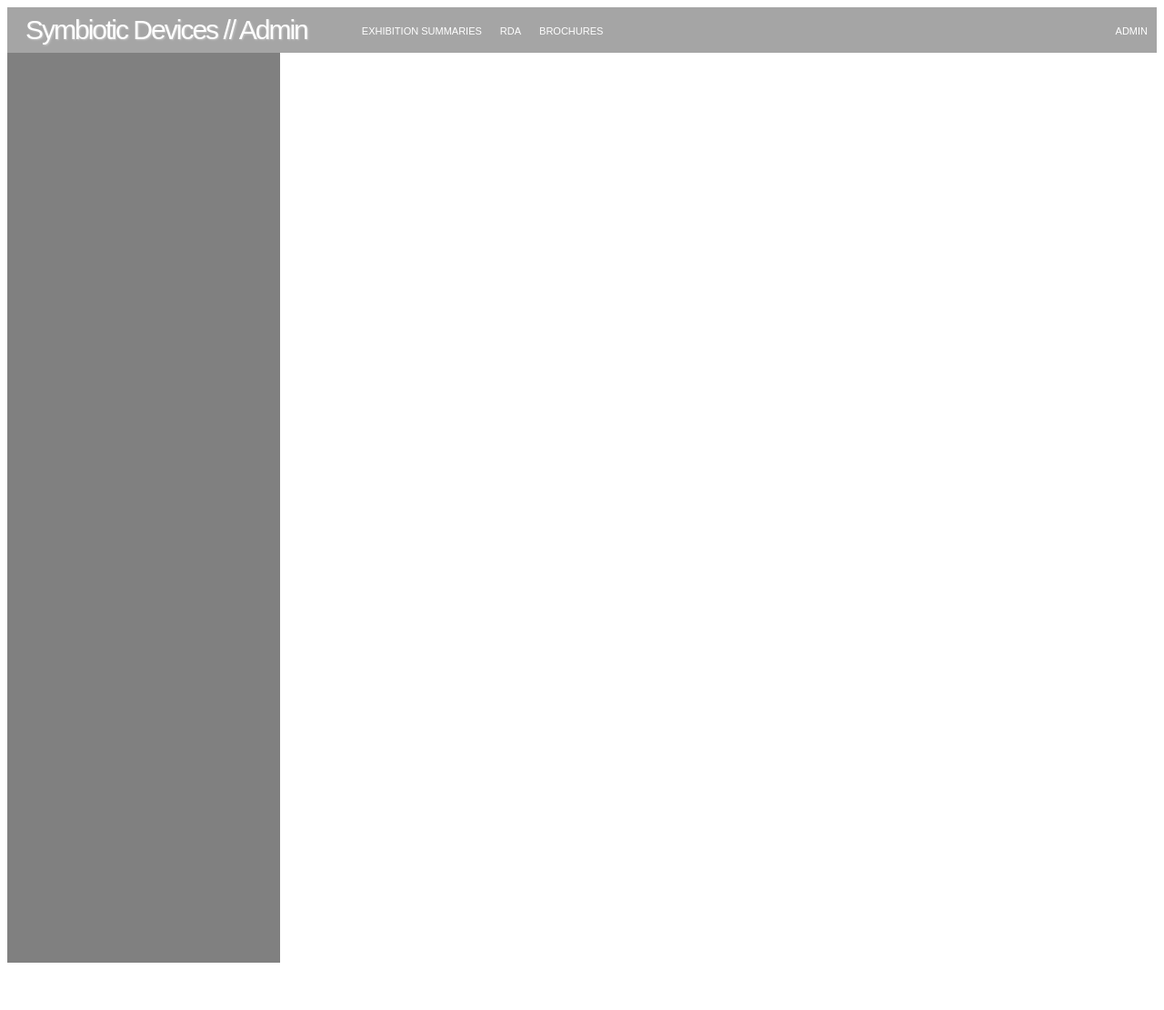
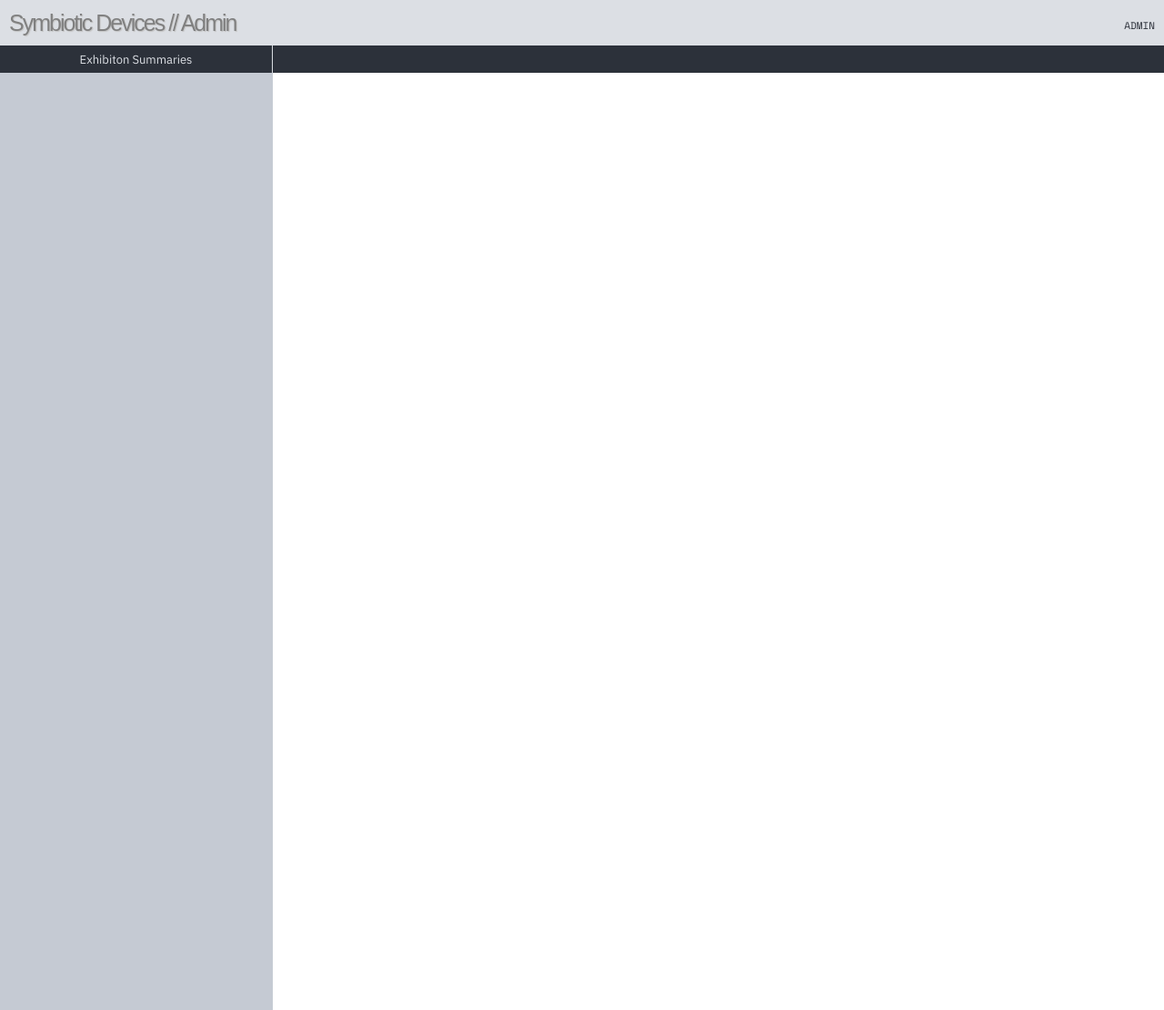
Before and after one commit to dohara21/symbioticdevices, a Django app: page / in a window 1280 px wide. Shown: the whole page at 91% size. Before the commit the page ends 1058 px from the top, so only its background shows below. Run offline with Django 3.2, Linux system fonts and the light colour scheme; data that the repository does not hold is empty.

Commit message:
getting there

```diff
--- /dev/null
+++ b/exhibitionsummary/context_processors.py
@@ -0,0 +1,8 @@
+from .models import Summary
+
+def sidebar(request):
+    sidebar = Summary.objects.all()
+
+    return {
+        'sidebar': sidebar,
+    }
--- a/exhibitionsummary/static/css/style.css
+++ b/exhibitionsummary/static/css/style.css
@@ -1,12 +1,16 @@
+
+
 body {
-	font-family: 'Roboto', sans-serif;
+	margin: 0;
+	font-family: 'Space Mono', monospace;
 }
 
 nav {
 	width: 100%;
 	height: 50px;
-	background-color: #a5a5a5;
+	background-color: #dcdfe4;
 	overflow: hidden;
+	margin-bottom:;
 }
 
 a {
@@ -17,9 +21,9 @@ nav a {
 	display: block;
 	text-align: bottom;
 	float: left;
-	font-family: sans-serif;
+	font-family: 'Space Mono', monospace;
 	font-size: 11px;
-	color: white;
+	color: #2c313a;
 	padding-top: 20px;
 	padding-right: 10px;
 	padding-bottom: 20px;
@@ -28,19 +32,19 @@ nav a {
 }
 
 nav a:hover {
-	background-color: #D7E153;
+	color: gray;
 }
 
 #logo {
 
 	font-family: 'Ruda', sans-serif;
-	font-size: 30px;
+	font-size: 25px;
 	letter-spacing: -2px;
-	text-shadow: 1px 1px 2px #c4c4c4;
+	text-shadow: 1px 1px 1px #c4c4c4;
 
-	padding-left: 20px;
+	padding-left: 10px;
 	padding-right: 40px;
-	padding-top: 20px;
+	padding-top: 23px;
 	margin-right: 10px;
 	margin-top: -12px;
 
@@ -53,31 +57,63 @@ nav a:hover {
 .body {
 	display: grid;
 	grid-template-columns: 300px 1fr ;
-	grid-template-rows: 100%;
+	grid-template-rows: 30px 100%;
+	font-family: 'IBM Plex Sans', sans-serif;
+	font-size: 13px;
 }
+
+.strip {
+	grid-column: 1;
+	grid-row: 1;
+	background-color: #2c313a;
+	color: #dcdfe4;
+	border-right: 1px solid #d7dae0;
+	text-align: center;
+	padding-top: 7px;
+
+
+}
+
+.strip1 {
+	grid-column: 2;
+	grid-row: 1;
+	background-color: #2c313a;
+	color: #dcdfe4;
+	text-align: center;
+	padding-top: 7px;
+
+}
+
 
 .side1 {
 	grid-column: 1;
-	background-color: gray;
+	grid-row: 2;
+	background-color: #c5cad3;
 	padding-left: 10px;
 	min-height: 1000px;
+	padding-right: 10px;
 }
 
 .side1 a {
 	display: block;
-	font-family: sans-serif;
+	letter-spacing: 2px;
 	font-size: 15px;
-	color: white;
+	color: #2c313a;
 	text-decoration: none;
 }
 
 .side1 a:hover {
-	color: green;
+	color: #5c6370;
 }
 
 
 .content {
+	grid-row: 2;
 	grid-column: 2;
-	margin-left: 10px;
-	margin-top: 10px;
+	padding-left: 10px;
+	padding-top: 10px;
+	background-color: ;
+	color: #2c313a;
+	font-family: 'IBM Plex Sans';
+	font-size: 14px;
 }
--- a/exhibitionsummary/templates/exhibitionsummary/base.html
+++ b/exhibitionsummary/templates/exhibitionsummary/base.html
@@ -3,24 +3,35 @@
 <title>Admin // Symbiotic Devices</title>
 <head>
 	<link rel="stylesheet" href="{% static 'css/style.css' %}">
+	<link href="https://fonts.googleapis.com/css?family=Space+Mono" rel="stylesheet">
+	<link href="https://fonts.googleapis.com/css?family=IBM+Plex+Sans" rel="stylesheet">
 </head>
 <body>
 <nav>
-<a id="logo" href="{% url 'summary_list' %}">Symbiotic Devices // Admin</a>
-<a href="#">EXHIBITION SUMMARIES</a>
+<a id="logo" href="/">Symbiotic Devices // Admin</a>
+<!-- <a href="#">EXHIBITION SUMMARIES</a>
 <a href="#">RDA</a>
-<a href="#">BROCHURES</a>
+<a href="#">BROCHURES</a> !-->
 <a href="{% url 'admin:index' %}" id="admin">ADMIN</a>
 </nav>
 <div class="body">
-	<div class="side1">
-	{% block content %}
+	{% block details %}
+	{% endblock %}
+	<div class="strip">
+		Exhibiton Summaries
+	</div>
+	<div class="strip1">
+	{% block strip %}
 	{% endblock %}
 	</div>
-<div class="content">
-	{% block declan %}
-	{% endblock %}
-</div>
-</div>
+	<div class="side1">
+	{% for sidebar in sidebar %}
+	    <div>
+	        <h3><a href="{% url 'exhibitionsummary:conference_detail' pk=sidebar.id %}">{{ sidebar.conference}}</a></h3>
+	        <p>{{ sidebar.start }} - {{ sidebar.end }}</p>
+	        <p>{{ sidebar.venue }}</p>
+	    </div>
+	{% endfor %}
+	</div>
 </body>
 </html>
--- a/exhibitionsummary/views.py
+++ b/exhibitionsummary/views.py
@@ -1,9 +1,10 @@
-from django.shortcuts import render
+from django.shortcuts import render, render_to_response
 from django.utils import timezone
 from .models import Summary
 from django.shortcuts import render, get_object_or_404
 
 # Create your views here.
+
 def summary_list(request):
     summaries = Summary.objects.order_by('conference')
     return render(request, 'exhibitionsummary/summary_list.html', {'summaries': summaries})
@@ -11,4 +12,8 @@ def summary_list(request):
 def conference_detail(request, pk):
     summaries = Summary.objects.order_by('conference')
     conference = get_object_or_404(Summary, pk=pk)
-    return render(request, 'exhibitionsummary/conference_detail.html', {'conference': conference} , {'summaries': summaries})
+    return render(request, 'exhibitionsummary/conference_detail.html', {'conference': conference}, {'summaries': summaries})
+
+def sidebar(request):
+    sidebar = Summary.objects.order_by('conference')
+    return render(request, 'base.html', {'sidebar': sidebar}, context_instance=RequestContext(request))
--- a/sd/settings.py
+++ b/sd/settings.py
@@ -63,6 +63,7 @@ TEMPLATES = [
                 'django.template.context_processors.request',
                 'django.contrib.auth.context_processors.auth',
                 'django.contrib.messages.context_processors.messages',
+                'exhibitionsummary.context_processors.sidebar'
             ],
         },
     },
```
Also changed, not shown: exhibitionsummary/templates/exhibitionsummary/conference_detail.html (+10 -10 lines).
